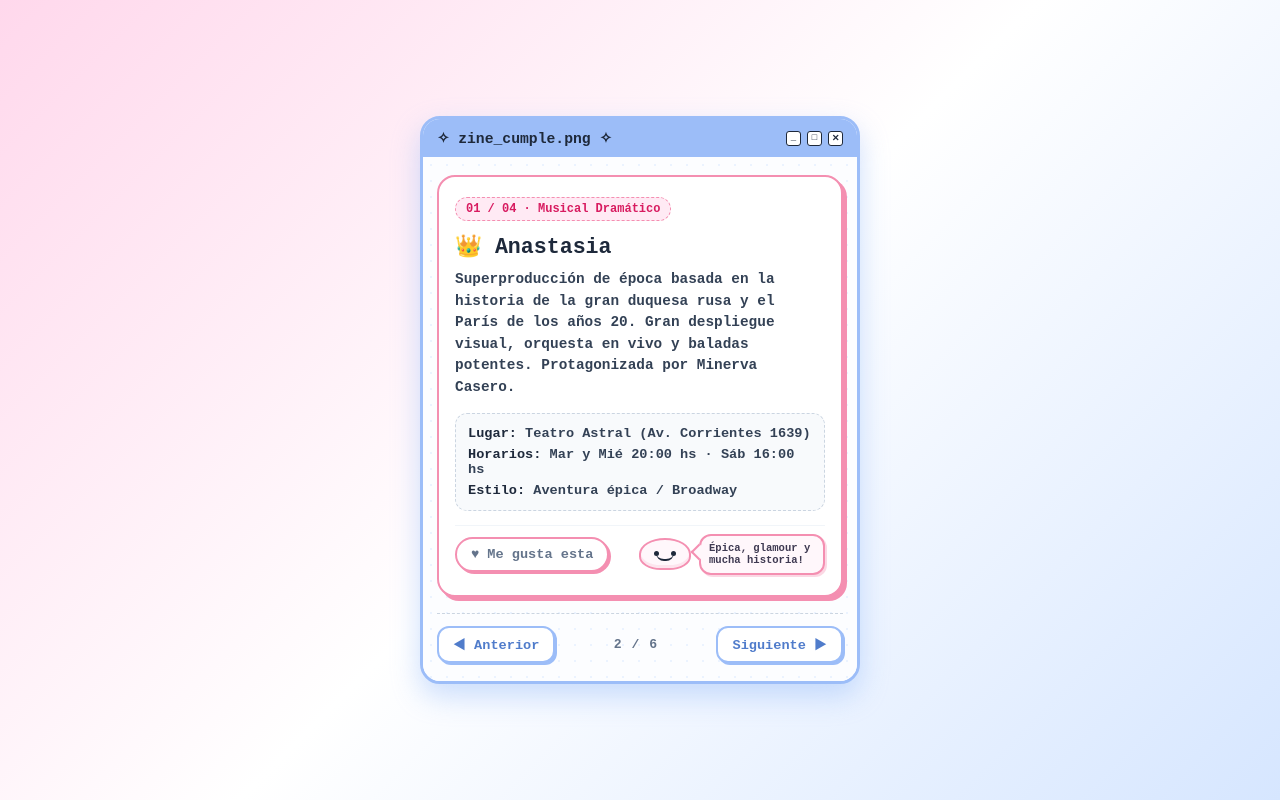
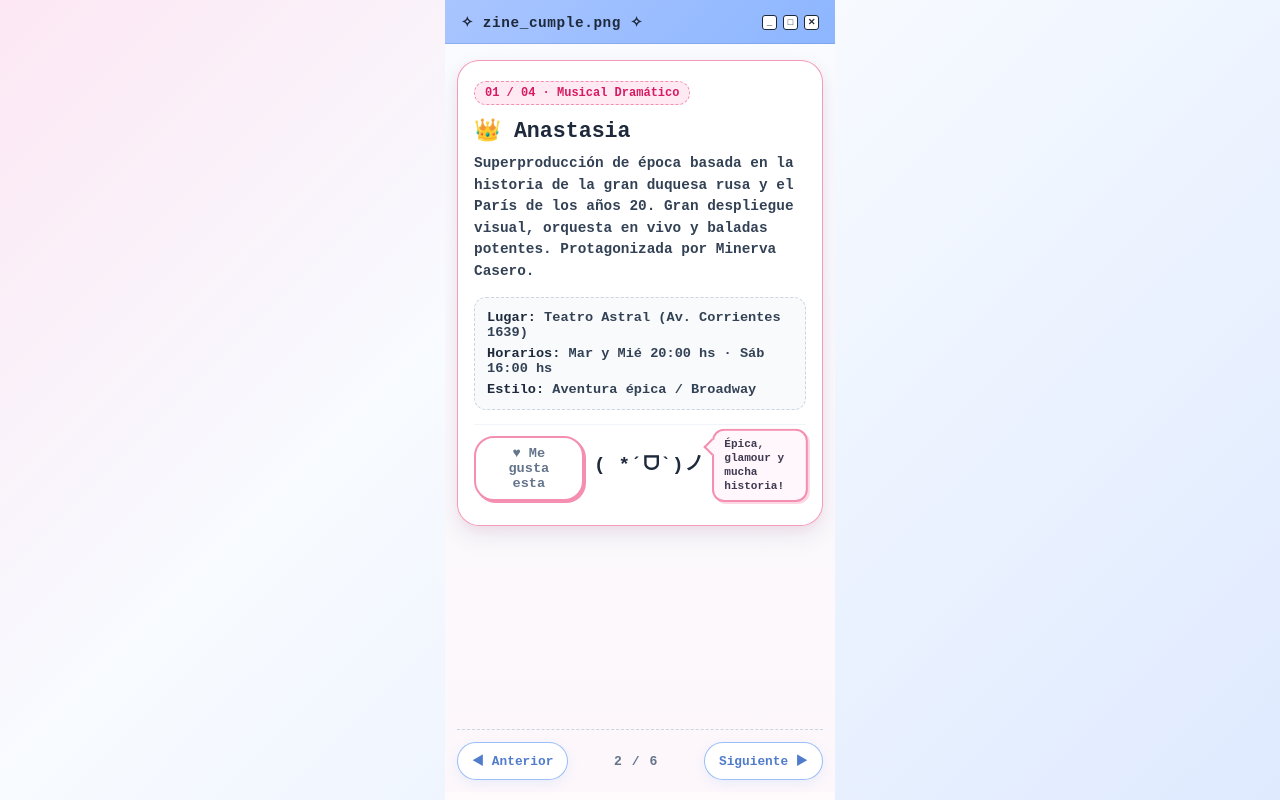
Before and after one commit to camilamihalyczo-dotcom/virtual-gift, a plain HTML site: page index.html in a window 1280 px wide. Both pictures are taken after a click on the button "Siguiente ▶". Drawn offline with Linux system fonts and the light colour scheme.

Commit message:
ultimos cambios

```diff
--- a/index.html
+++ b/index.html
@@ -28,24 +28,25 @@
     }
 
     body {
-      background: linear-gradient(135deg, var(--bg-gradient-1) 0%, #ffffff 50%, var(--bg-gradient-2) 100%);
+      background: linear-gradient(135deg, #fce7f3 0%, #f8fbff 38%, #dfeaff 100%);
       background-attachment: fixed;
       color: var(--text-main);
-      padding: 14px 10px;
+      padding: 0;
       min-height: 100vh;
       display: flex;
       justify-content: center;
-      align-items: center;
+      align-items: stretch;
       font-weight: 700;
     }
 
     .retro-window {
       width: 100%;
-      max-width: 440px;
-      background: #ffffff;
-      border: 3px solid var(--window-blue);
-      border-radius: 20px;
-      box-shadow: 0 12px 28px rgba(144, 184, 248, 0.45);
+      max-width: 390px;
+      min-height: 100vh;
+      background: linear-gradient(180deg, #ffffff 0%, #fffafc 100%);
+      border: none;
+      border-radius: 0;
+      box-shadow: none;
       overflow: hidden;
       display: flex;
       flex-direction: column;
@@ -53,18 +54,20 @@
 
     /* Barra Superior */
     .title-bar {
-      background: var(--window-blue);
-      padding: 10px 14px;
+      background: linear-gradient(135deg, #a9c5ff 0%, #8db6ff 100%);
+      padding: 14px 16px 12px;
       display: flex;
       justify-content: space-between;
       align-items: center;
       user-select: none;
+      border-bottom: 1px solid rgba(80, 124, 203, 0.3);
     }
 
     .window-title {
       font-weight: bold;
-      font-size: 0.92rem;
+      font-size: 0.9rem;
       color: #1e293b;
+      letter-spacing: 0.04em;
     }
 
     .window-controls {
@@ -88,14 +91,13 @@
 
     /* Contenedor del Libro */
     .book-container {
-      padding: 18px 14px;
-      background: radial-gradient(#ebf3ff 1.5px, transparent 1.5px);
-      background-size: 16px 16px;
-      background-color: #fcfdff;
-      min-height: 520px;
+      padding: 16px 12px 12px;
+      background: linear-gradient(180deg, #f9fbff 0%, #fdf7fb 100%);
+      min-height: calc(100vh - 52px);
       display: flex;
       flex-direction: column;
       justify-content: space-between;
+      gap: 12px;
     }
 
     /* Páginas */
@@ -121,11 +123,11 @@
 
     /* Tarjetas / Páginas estilo Zine */
     .zine-card {
-      background: #ffffff;
-      border: 2px solid var(--border-pink);
-      border-radius: 18px;
+      background: rgba(255,255,255,0.96);
+      border: 1.5px solid rgba(244, 143, 177, 0.9);
+      border-radius: 22px;
       padding: 20px 16px;
-      box-shadow: 4px 4px 0px var(--border-pink);
+      box-shadow: 0 10px 24px rgba(30, 41, 59, 0.08), 0 4px 10px rgba(244, 143, 177, 0.12);
       position: relative;
     }
 
@@ -167,6 +169,18 @@
       color: var(--text-main);
       line-height: 1.5;
       margin-bottom: 14px;
+    }
+
+    .face-row {
+      display: flex;
+      flex-wrap: wrap;
+      justify-content: center;
+      gap: 8px;
+      font-size: 1.4rem;
+      line-height: 1.4;
+      letter-spacing: 0.05em;
+      margin-top: 12px;
+      color: #4b5563;
     }
 
     .meta-box {
@@ -223,52 +237,23 @@
       align-items: center;
       gap: 8px;
       margin-left: auto;
+      max-width: 100%;
+      width: auto;
+      justify-content: flex-end;
+      animation: floatBubble 2.2s ease-in-out infinite alternate;
     }
 
-    .talk-face {
-      position: relative;
-      width: 52px;
-      height: 32px;
-      background: #fff7fb;
-      border: 2px solid var(--border-pink);
-      border-radius: 50% 50% 42% 42%;
-      box-shadow: inset 0 -3px 0 rgba(244, 143, 177, 0.18);
+    .talk-face-text {
+      font-size: 1.2rem;
+      line-height: 1;
+      color: #1e293b;
+      transform: translateY(-1px);
       flex-shrink: 0;
-    }
-
-    .talk-face .eye {
-      position: absolute;
-      top: 11px;
-      width: 5px;
-      height: 5px;
-      background: #1e293b;
-      border-radius: 50%;
-    }
-
-    .talk-face .eye.left { left: 13px; }
-    .talk-face .eye.right { right: 13px; }
-
-    .talk-face .mouth {
-      position: absolute;
-      left: 50%;
-      bottom: 7px;
-      width: 18px;
-      height: 10px;
-      transform: translateX(-50%);
-      border-bottom: 3px solid #1e293b;
-      border-radius: 0 0 16px 16px;
-      animation: talk 0.45s ease-in-out infinite alternate;
-    }
-
-    @keyframes talk {
-      from {
-        height: 8px;
-        border-bottom-width: 2px;
-      }
-      to {
-        height: 13px;
-        border-bottom-width: 4px;
-      }
+      letter-spacing: 0.04em;
+      animation: faceWiggle 1.4s ease-in-out infinite;
+      min-width: 64px;
+      text-align: center;
+      white-space: nowrap;
     }
 
     .speech-bubble {
@@ -276,12 +261,48 @@
       background: #fff7fb;
       border: 2px solid var(--border-pink);
       border-radius: 12px;
-      padding: 6px 8px;
-      font-size: 0.66rem;
-      line-height: 1.2;
+      padding: 7px 10px;
+      font-size: 0.68rem;
+      line-height: 1.25;
       color: #3f3a52;
       box-shadow: 2px 2px 0 rgba(244, 143, 177, 0.35);
-      max-width: 126px;
+      max-width: 150px;
+      min-width: 94px;
+      flex: 1 1 auto;
+      overflow-wrap: anywhere;
+      word-break: break-word;
+      animation: bubblePop 1.8s ease-in-out infinite alternate;
+      transform-origin: left center;
+    }
+
+    @keyframes bubblePop {
+      0% {
+        transform: translateY(0) scale(1);
+      }
+      50% {
+        transform: translateY(-2px) scale(1.02);
+      }
+      100% {
+        transform: translateY(1px) scale(0.995);
+      }
+    }
+
+    @keyframes faceWiggle {
+      0%, 100% {
+        transform: rotate(0deg) translateY(-1px);
+      }
+      50% {
+        transform: rotate(-2deg) translateY(-3px);
+      }
+    }
+
+    @keyframes floatBubble {
+      0% {
+        transform: translateY(0);
+      }
+      100% {
+        transform: translateY(-2px);
+      }
     }
 
     .speech-bubble::before {
@@ -297,16 +318,38 @@
       transform: rotate(45deg);
     }
 
-    .zine-card.blue-theme .talk-face {
-      border-color: var(--border-blue);
-      background: #f3f8ff;
-      box-shadow: inset 0 -3px 0 rgba(144, 184, 248, 0.18);
+    .zine-card.blue-theme .talk-face-text {
+      color: #1e293b;
     }
 
     .zine-card.blue-theme .speech-bubble {
       background: #f3f8ff;
       border-color: var(--border-blue);
       box-shadow: 2px 2px 0 rgba(144, 184, 248, 0.35);
+    }
+
+    .heart-beat {
+      display: inline-block;
+      animation: heartBeat 1.1s ease-in-out infinite;
+      transform-origin: center;
+    }
+
+    @keyframes heartBeat {
+      0%, 100% {
+        transform: scale(1);
+      }
+      15% {
+        transform: scale(1.18);
+      }
+      30% {
+        transform: scale(0.96);
+      }
+      45% {
+        transform: scale(1.22);
+      }
+      60% {
+        transform: scale(1);
+      }
     }
 
     .zine-card.blue-theme .speech-bubble::before {
@@ -373,28 +416,24 @@
       display: flex;
       align-items: center;
       justify-content: space-between;
-      margin-top: 16px;
+      margin-top: 6px;
       padding-top: 12px;
       border-top: 1.5px dashed #cbd5e1;
+      gap: 10px;
     }
 
     .btn-nav {
       background: #ffffff;
-      border: 2px solid var(--window-blue);
+      border: 1.5px solid rgba(144, 184, 248, 0.9);
       color: var(--window-blue-dark);
       font-weight: bold;
-      font-size: 0.85rem;
-      padding: 8px 14px;
-      border-radius: 12px;
+      font-size: 0.8rem;
+      padding: 10px 14px;
+      border-radius: 999px;
       cursor: pointer;
-      box-shadow: 2px 2px 0px var(--window-blue);
+      box-shadow: 0 4px 12px rgba(144, 184, 248, 0.16);
       transition: all 0.15s ease;
-    }
-
-    .btn-nav:disabled {
-      opacity: 0.35;
-      cursor: not-allowed;
-      box-shadow: none;
+      min-width: 96px;
     }
 
     .page-indicator {
@@ -425,10 +464,13 @@
       <!-- PÁGINA 1: PORTADA -->
       <div class="page active" id="p1">
         <div class="zine-card" style="text-align: center; padding: 30px 18px;">
-          <div class="page-tag tag-pink">★ Portada ★</div>
+          <div class="page-tag tag-pink">★ Regalo ★</div>
           <h1 class="zine-title" style="font-size: 1.5rem;">Elegí el plan que más te guste</h1>
-          <p class="zine-desc">Armé esta selección para tu cumple. Pasá las páginas para ver de qué trata cada una y compará los días con tus francos para elegir a cuál vamos. ✧･ﾟ:*</p>
-          <div style="font-size: 2.2rem; margin: 15px 0;">📖✨</div>
+          <p class="zine-desc">Armé esta selección para tu cumple. Pasá las páginas para ver de qué trata cada una y compará los días con tus francos para elegir a cuál vamos.</p>
+          <p style="font-size: 0.8rem; color: var(--heart-pink); margin: 12px 0 10px; font-weight: bold;">
+            <span class="heart-beat" style="font-size: 1.2rem;">♥</span> apretá el corazón en las opciones que más te gusten
+          </p>
+          <div style="font-size: 2.2rem; margin: 15px 0; letter-spacing: 0.25rem;">🎁✨🎀</div>
         </div>
       </div>
 
@@ -446,11 +488,7 @@
           <div class="heart-action-row">
             <button class="btn-heart-page" onclick="toggleLike(this, 'Anastasia')">♥ Me gusta esta</button>
             <div class="talk-wrap">
-              <div class="talk-face" aria-label="cara hablando">
-                <span class="eye left"></span>
-                <span class="eye right"></span>
-                <span class="mouth"></span>
-              </div>
+              <div class="talk-face-text" aria-label="cara hablando">( *ˊᗜˋ)ノ</div>
               <div class="speech-bubble">Épica, glamour y mucha historia!</div>
             </div>
           </div>
@@ -471,11 +509,7 @@
           <div class="heart-action-row">
             <button class="btn-heart-page" onclick="toggleLike(this, 'Annie')">♥ Me gusta esta</button>
             <div class="talk-wrap">
-              <div class="talk-face" aria-label="cara hablando">
-                <span class="eye left"></span>
-                <span class="eye right"></span>
-                <span class="mouth"></span>
-              </div>
+              <div class="talk-face-text" aria-label="cara hablando">(๑>◡<๑)੭⁾⁾ ✧</div>
               <div class="speech-bubble">Ideal para reírse!</div>
             </div>
           </div>
@@ -490,17 +524,13 @@
           <p class="zine-desc">Ópera lírica dramática de Puccini en formato versión de concierto. Sin diálogos hablados: orquesta y cantantes solistas interpretando la partitura completa en vivo sobre el escenario.</p>
           <div class="meta-box">
             <div><strong>Lugar:</strong> Palacio Libertad (Sarmiento 151)</div>
-            <div><strong>Fechas:</strong> 6, 8, 10 y 12 Sept (Dom 17h / Mar-Jue-Sáb 20h)</div>
+            <div><strong>Fechas:</strong> 6, 8 y 10 Sept (Dom 17h / Mar-Jue-Sáb 20h)</div>
             <div><strong>Estilo:</strong> Lírica italiana tradicional</div>
           </div>
           <div class="heart-action-row">
             <button class="btn-heart-page" onclick="toggleLike(this, 'Manon Lescaut')">♥ Me gusta esta</button>
             <div class="talk-wrap">
-              <div class="talk-face" aria-label="cara hablando">
-                <span class="eye left"></span>
-                <span class="eye right"></span>
-                <span class="mouth"></span>
-              </div>
+              <div class="talk-face-text" aria-label="cara hablando">(づ｡◕‿‿◕｡)づ</div>
               <div class="speech-bubble">Muy intensa y con mucho drama!</div>
             </div>
           </div>
@@ -521,11 +551,7 @@
           <div class="heart-action-row">
             <button class="btn-heart-page" onclick="toggleLike(this, 'La ópera de tres centavos')">♥ Me gusta esta</button>
             <div class="talk-wrap">
-              <div class="talk-face" aria-label="cara hablando">
-                <span class="eye left"></span>
-                <span class="eye right"></span>
-                <span class="mouth"></span>
-              </div>
+              <div class="talk-face-text" aria-label="cara hablando">( ˶ˆᗜˆ˵ )/</div>
               <div class="speech-bubble">Sátira, jazz y buen humor!</div>
             </div>
           </div>
@@ -550,16 +576,16 @@
               <tbody>
                 <tr><td><strong>Anastasia</strong></td><td>Mar, Mié, Sáb</td><td>Astral</td></tr>
                 <tr><td><strong>Annie</strong></td><td>Jue, Vie, Dom</td><td>Broadway</td></tr>
-                <tr><td><strong>Manon Lescaut</strong></td><td>6, 8, 10, 12 Sept</td><td>P. Libertad</td></tr>
+                <tr><td><strong>Manon Lescaut</strong></td><td>6, 8 y 10 Sept</td><td>P. Libertad</td></tr>
                 <tr><td><strong>3 Centavos</strong></td><td>Jue a Dom</td><td>Alvear</td></tr>
               </tbody>
             </table>
           </div>
 
           <div id="selection-summary" style="font-size: 0.85rem; font-weight: bold; color: var(--heart-pink); margin-bottom: 6px; min-height: 18px;"></div>
-          <p style="font-size: 0.82rem; color: var(--text-muted); margin-bottom: 8px;">Avisame cuál cuadra mejor con los francos y saco las entradas.</p>
+          <p style="font-size: 0.82rem; color: var(--text-muted); margin-bottom: 8px;">Avisame cuál cuadra mejor con los francos y saco las entradas. ( ˘ ³˘)</p>
 
-          <a href="https://wa.me/5491151268940" id="whatsapp-link" class="btn-wa" target="_blank">Avisar por WhatsApp 💬</a>
+          <a href="https://wa.me/5491151268940" id="whatsapp-link" class="btn-wa" target="_blank">Avisar por WhatsApp 💬 ( *ˊᗜˋ)ノ</a>
         </div>
       </div>
 
```
